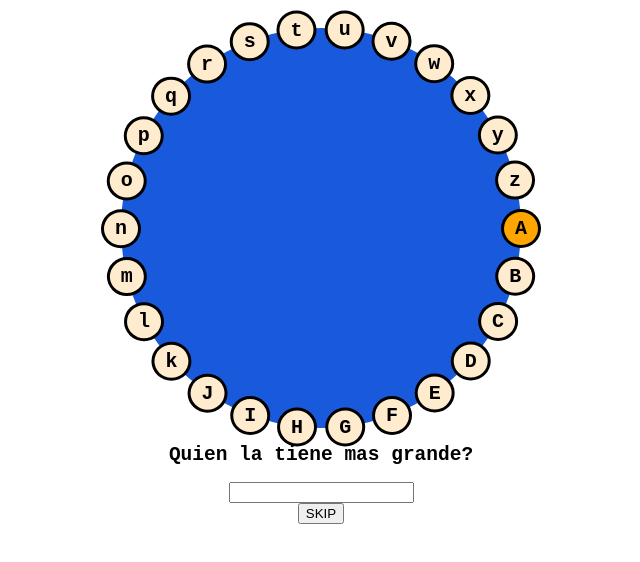
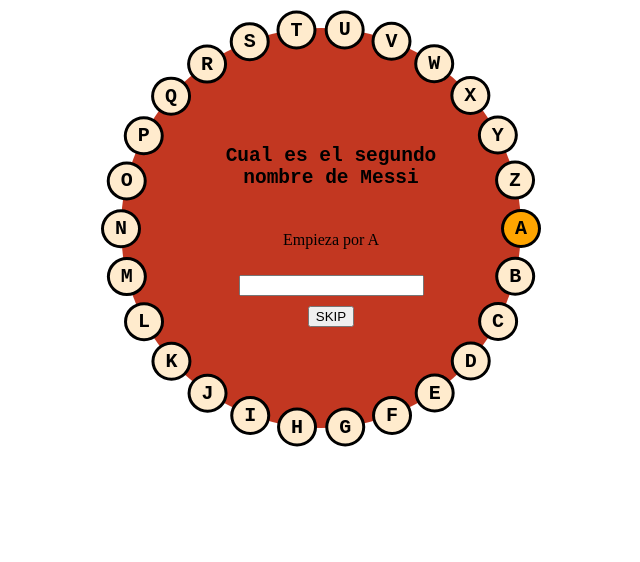
Before and after one commit to Ellniko75/pasapalabra, a plain HTML site: page index.html in a window 1280 px wide. Shown: the whole page, without its empty margins (319-959 px from the left). Drawn offline with Linux system fonts and the light colour scheme.

Commit message:
first enserio

```diff
--- a/index.html
+++ b/index.html
@@ -7,7 +7,6 @@
     <title>pasapalabra</title>
   </head>
   <body>
-
     <div class="container">
       <div class="letters">A</div>
       <div class="letters">B</div>
@@ -19,11 +18,11 @@
       <div class="letters">H</div>
       <div class="letters">I</div>
       <div class="letters">J</div>
-      <div class="letters">k</div>
-      <div class="letters">l</div>
-      <div class="letters">m</div>
-      <div class="letters">n</div>
-      <div class="letters">o</div>
+      <div class="letters">K</div>
+      <div class="letters">L</div>
+      <div class="letters">M</div>
+      <div class="letters">N</div>
+      <div class="letters">O</div>
       <div class="letters">p</div>
       <div class="letters">q</div>
       <div class="letters">r</div>
@@ -35,32 +34,102 @@
       <div class="letters">x</div>
       <div class="letters">y</div>
       <div class="letters">z</div>
+      <section class="questions">
+        <h2 class="showQuestion"></h2>
+        <p class="showData"></p>
+        <input class="inputAnswer" type="text" name="" id="" placeholder="" />
+        <button class="skipButton">SKIP</button>
+      </section>
     </div>
-    <h2 class="showQuestion"></h2>
-    <input class="inputAnswer" type="text" name="" id="" placeholder="" />
-    <button class="skipButton">SKIP</button>
   </body>
   <script>
     const questionsAndAnswers = [
-      { q: "Quien la tiene mas grande", a: "jose", answered: false },
-      { q: "ES ES?", a: "jose", answered: false },
-      { q: "LOCO", a: "jose", answered: false },
-      { q: "MAMA", a: "jose", answered: false },
-      { q: "Quien la tiene mas grande", a: "jose", answered: false },
-      { q: "Quien la tiene mas grande", a: "jose", answered: false },
-      { q: "Quien la tiene mas grande", a: "jose", answered: false },
-      { q: "Quien la tiene mas grande", a: "jose", answered: false },
-      { q: "Quien la tiene mas grande", a: "jose", answered: false },
-      { q: "Quien la tiene mas grande", a: "jose", answered: false },
+      {
+        q: "Cual es el segundo nombre de Messi",
+        a: ["andres"],
+        answered: false,
+        data: "Empieza por A",
+      },
+      {
+        q: "Cual es el pais con más copas del mundo",
+        a: ["brazil", "brasil"],
+        answered: false,
+        data: "Empieza por B",
+      },
+      {
+        q: "Cuál es el país más poblado del mundo",
+        a: ["china"],
+        answered: false,
+        data: "Empieza por C",
+      },
+      {
+        q: "Funcion matemática que muestra el ratio de cambio",
+        a: ["derivada", "derivadas"],
+        answered: false,
+        data: "Empieza por D",
+      },
+      {
+        q: "Un músculo potente que se encuentra en la parte anterior del cuello. La palabra es más larga que la mierda",
+        a: ["esternocleidomastoideo"],
+        answered: false,
+        data: "Empieza por E",
+      },
+      {
+        q: "Compañía de videojuegos responsable por éxitos como dark souls y elden ring",
+        a: ["fromsoftware", "from software"],
+        answered: false,
+        data: "Empieza por f",
+      },
+      {
+        q: "Modelo astronómico que se utilizaba previamente",
+        a: ["geocentrismo", "geocentrista"],
+        answered: false,
+        data: "Empieza por G",
+      },
+      {
+        q: "Atomo producido por la fusión en las estrellas",
+        a: ["helio"],
+        answered: false,
+        data: "Empieza por H",
+      },
+      {
+        q: "Saga de juegos de la cual es originaria el spinoff de 'Persona'",
+        a: ["shin megami tensei", "megami tensei"],
+        answered: false,
+        data: "Contiene la I",
+      },
+      {
+        q: "País de donde es originaria 'Petra'",
+        a: ["jordania"],
+        answered: false,
+        data: "Empieza por J",
+      },
+      {
+        q: "Unidad de masa",
+        a: ["kilo", "kilogramo", "kilos", "kilogramos"],
+        answered: false,
+        data: "Empieza por K",
+      },
+      {
+        q: "Suma de infinitos sumandos que dan el área bajo una línea de una función",
+        a: ["integral", "integrales"],
+        answered: false,
+        data: "Contiene la L",
+      },
+      {
+        q: "Juego first person shooter pionero en el género",
+        a: ["doom"],
+        answered: false,
+        data: "Contiene M",
+      },
     ];
     const skipButton = document.querySelector(".skipButton");
     const inputAnswer = document.querySelector(".inputAnswer");
     const h2Question = document.querySelector(".showQuestion");
     const letters = document.querySelectorAll(".letters");
-    let index = 0;
-
-    h2Question.textContent = questionsAndAnswers[index].q + "?";
-
+    const showData = document.querySelector(".showData");
+    let index = -1;
+    moveForward();
     markLetterAscurrent(index, letters, questionsAndAnswers);
 
     inputAnswer.addEventListener("keydown", (e) => {
@@ -78,12 +147,7 @@
         const correctAnswer = questionsAndAnswers[index].a;
 
         //correct answer
-        if (userAnswer.toLowerCase() == correctAnswer) {
-          if (isFinished(questionsAndAnswers)) {
-            alert("listo");
-            index = -1;
-            return;
-          }
+        if (answerIsCorrect(userAnswer, index)) {
           letters[index].style.backgroundColor = "green";
         } else {
           //incorrect answer
@@ -91,6 +155,12 @@
         }
         moveForward();
         markLetterAscurrent(index, letters);
+
+        if (isFinished(questionsAndAnswers)) {
+          alert("listo");
+          index = -23;
+          return;
+        }
       }
     });
 
@@ -102,9 +172,15 @@
     function moveForward() {
       const newIndex = getNextIndex(index, questionsAndAnswers);
       index = newIndex;
-      const newQuestion = questionsAndAnswers[index].q;
-      h2Question.textContent = newQuestion + "?";
+      const newQuestion = questionsAndAnswers[index];
+      h2Question.textContent = newQuestion.q;
       inputAnswer.value = "";
+      showData.textContent = newQuestion.data;
+    }
+
+    function answerIsCorrect(answer, index) {
+      const correctAnswers = questionsAndAnswers[index].a;
+      return correctAnswers.includes(answer.toLowerCase());
     }
 
     function isFinished(questionsAndAnswers) {
@@ -117,6 +193,7 @@
     }
 
     function getNextIndex(index, questionsAndAnswers) {
+      if (index == -1) return 0;
       let currentIndex = index;
       while (true) {
         if (currentIndex == questionsAndAnswers.length - 1) {
--- a/styles.css
+++ b/styles.css
@@ -20,15 +20,28 @@ body {
   border-width: 6px;
   border-color: black;
   border: solid;
+  text-transform: uppercase;
 }
+
+.questions {
+  display: flex;
+  flex-direction: column;
+  align-items: center;
+  text-align: center;
+  max-width: 250px;
+  position: relative;
+  right: 150px;
+  gap: 10px;
+}
+
 .container {
   position: relative;
   display: flex;
+  flex-direction: column;
   justify-content: center;
   align-items: center;
-  background: #185adb;
+  background: #c23721;
   border-radius: 50%;
-
   width: 400px;
   height: 400px;
 }
```
